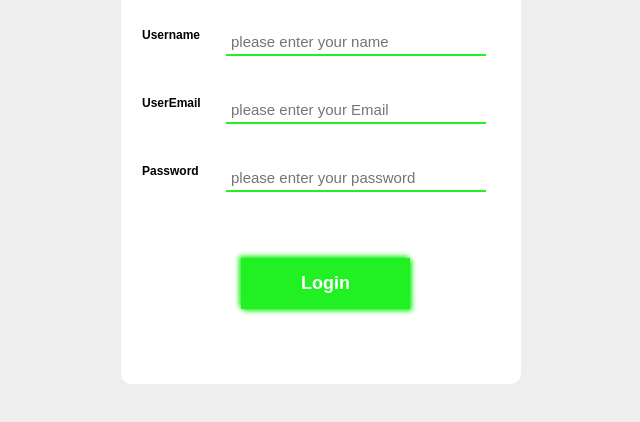
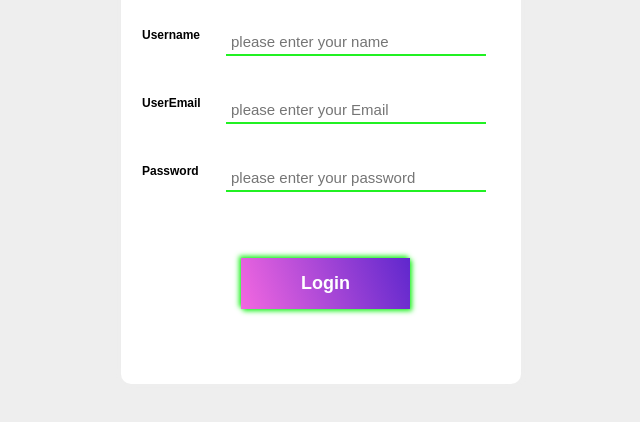
Before and after one commit to mdmhshasan/asignment-web, a plain HTML site: page login-form.html in a window 1280 px wide. Shown: the part 266-688 px from the top of the page, without its empty margins (319-959 px from the left). Drawn offline with Linux system fonts and the light colour scheme.

Commit message:
Update login-form.html

```diff
--- a/login-form.html
+++ b/login-form.html
@@ -96,9 +96,12 @@
 		color: #fff;
 		font-weight: bold;
 		cursor: pointer;
-		background: #21f123;
+		background:linear-gradient(70deg,#f368e0,#5f27cd);
 		padding: 15px 60px;
 		box-shadow: -2px -2px 5px #21f123,2px 2px 5px #21f123;
+		}
+		.login-btn:hover{
+			background-position:left;
 		}
 		</style>
 	</head>
```
